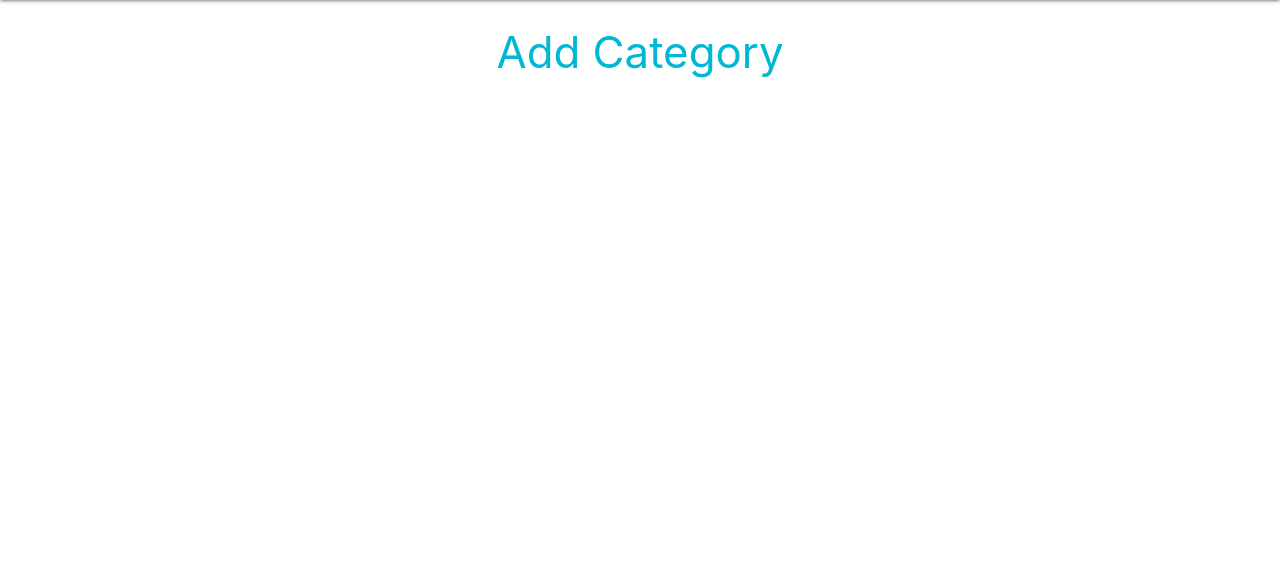
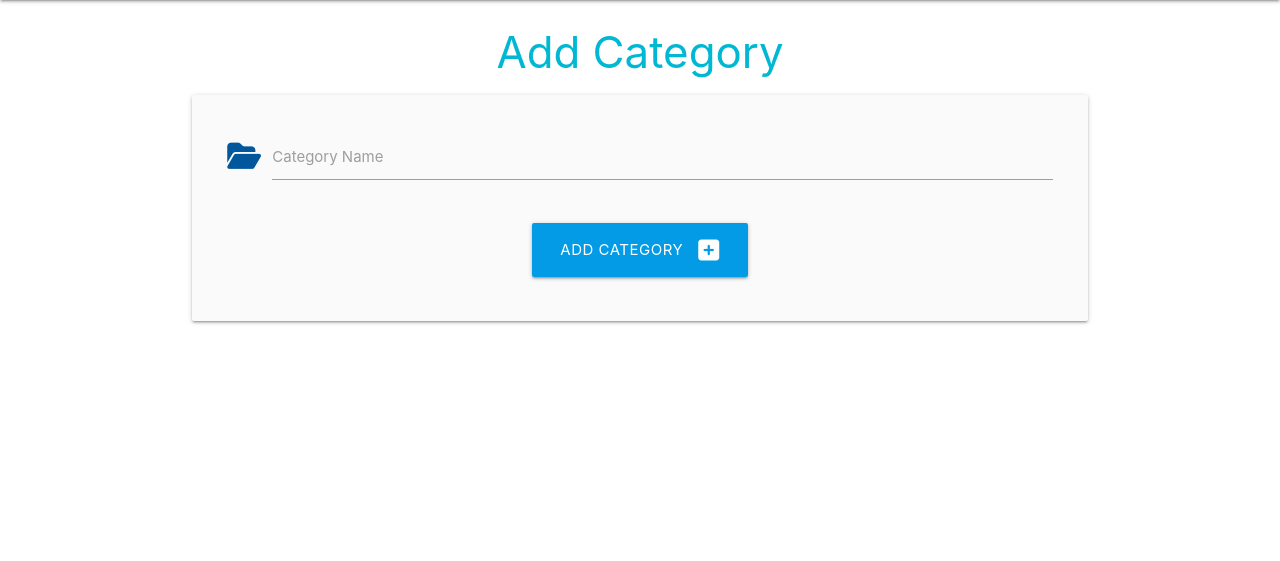
Before and after one commit to Kathrin-ddggxh/CI_task-manager, a Flask app: template taskmanager/templates/add_category.html in a window 1280 px wide. Shown: the part 64-625 px from the top of the page. Run offline with Flask 2, Linux system fonts and the light colour scheme; the template is opened without the code that fills it, so the values that code supplies are empty; some libraries are stand-ins or nearby versions.

Commit message:
Create form to add category

```diff
--- a/taskmanager/templates/add_category.html
+++ b/taskmanager/templates/add_category.html
@@ -3,4 +3,28 @@
 
 <h3 class="cyan-text text-accent-4 center-align">Add Category</h3>
 
+<!-- Form to create category -->
+<div class="row card-panel grey lighten-5">
+    <form class="col s12" method="POST" action="{{ url_for('add_category') }}">
+        <!-- Category name input -->
+        <div class="row">
+            <div class="input-field col s12">
+                <i class="fas fa-folder-open prefix light-blue-text text-darken-4"></i>
+                <input id="category_name" name="category_name" type="text" class="validate" minlength="3" maxlength="25"
+                    required>
+                <label for="category_name">Category Name</label>
+            </div>
+        </div>
+        <!-- Submit button -->
+        <div class="row">
+            <div class="col s12 center-align">
+                <button type="submit" class="btn-large light-blue darken-1">
+                    Add Category <i class="fas fa-plus-square right"></i>
+                </button>
+            </div>
+        </div>
+    </form>
+</div>
+<!-- END - Form -->
+
 {% endblock %}
--- a/taskmanager/templates/base.html
+++ b/taskmanager/templates/base.html
@@ -23,18 +23,18 @@
                     <a href="#" data-target="mobile-demo" class="sidenav-trigger"><i
                             class="fa-sharp fa-solid fa-bars"></i></a>
                     <ul class="right hide-on-med-and-down">
-                        <li><a href="{{ url_for('home')}}">Home</a></li>
+                        <li><a href="{{ url_for('home') }}">Home</a></li>
                         <li><a href="">New Task</a></li>
-                        <li><a href="">Categories</a></li>
+                        <li><a href="{{ url_for('categories') }}">Categories</a></li>
                     </ul>
                 </div>
             </nav>
 
             <!-- mobile sidenav -->
             <ul class="sidenav" id="mobile-demo">
-                <li><a href="{{ url_for('home')}}">Home</a></li>
+                <li><a href="{{ url_for('home') }}">Home</a></li>
                 <li><a href="">New Task</a></li>
-                <li><a href="">Categories</a></li>
+                <li><a href="{{ url_for('categories') }}">Categories</a></li>
             </ul>
         </header>
         <!-- END - Header -->
```
Also changed, not shown: taskmanager/routes.py (+10 -0 lines), taskmanager/templates/categories.html (+8 -0 lines).
